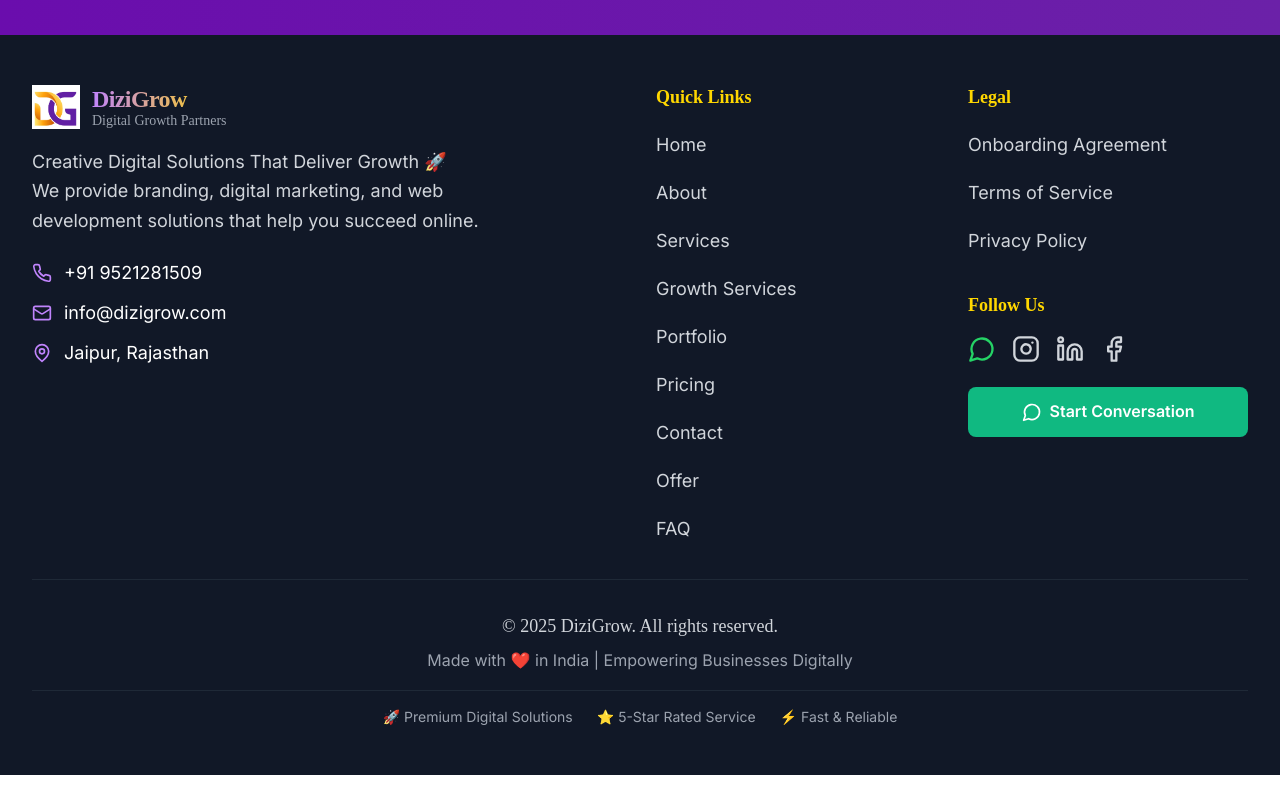
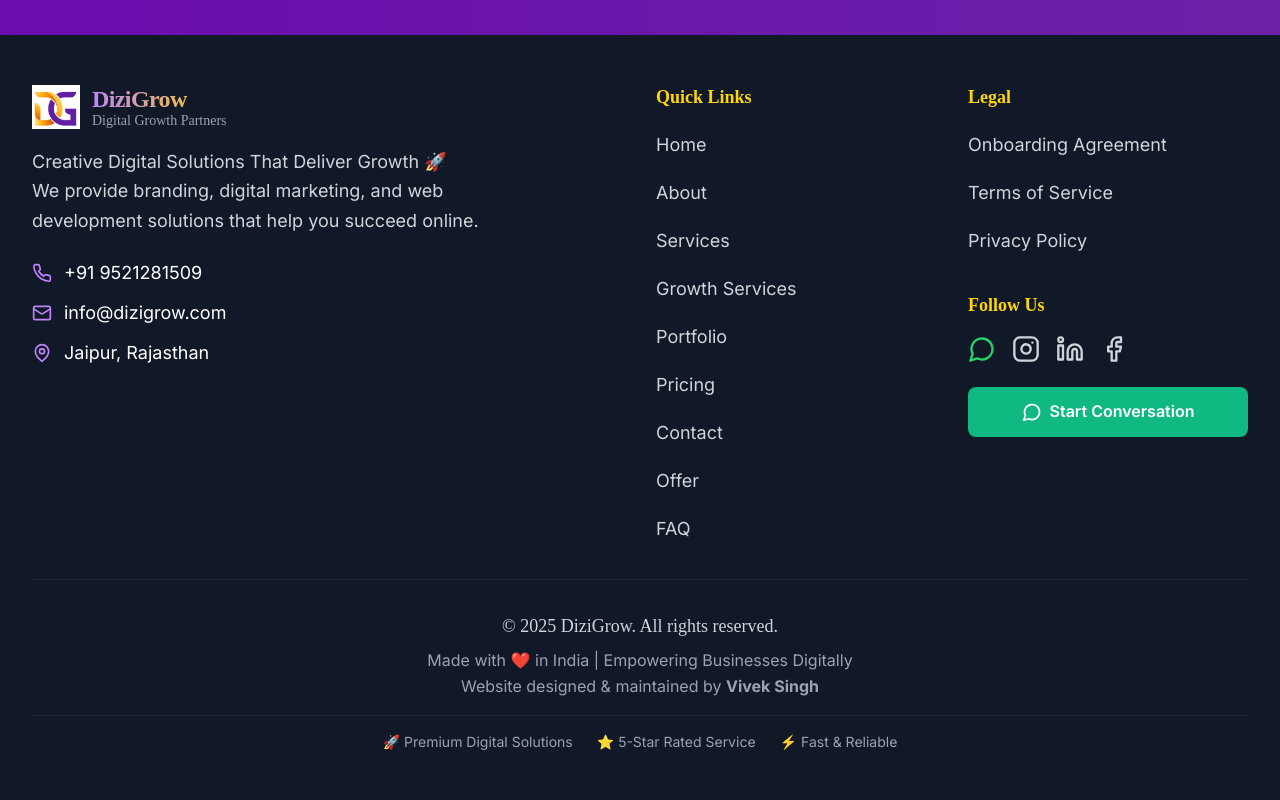
Before and after one commit to vsvivek2006/DiziGrow, a React (Vite) app: page / in a window 1280 px wide. Shown: the part 8605-9405 px from the top of the page. Before the commit the page ends 9380 px from the top, so only its background shows below. Built offline with nearby package versions, Linux system fonts and the light colour scheme; a web font is replaced by a local one.

Commit message:
Update Footer.tsx
vivek aad

```diff
--- a/src/components/Footer.tsx
+++ b/src/components/Footer.tsx
@@ -213,7 +213,10 @@ const Footer: React.FC = () => {
   © {year} DiziGrow. All rights reserved.
 </p>
 <p className="text-gray-400 text-md">
-            Made with ❤️ in India | Empowering Businesses Digitally
+  Made with ❤️ in India | Empowering Businesses Digitally <br />
+  <span className="text-gray-400">
+    Website designed & maintained by <strong>Vivek Singh</strong>
+  </span>
 </p>
 
           {/* Trust Badges */}
```
Lines whose indentation alone changed are shown as unchanged.
